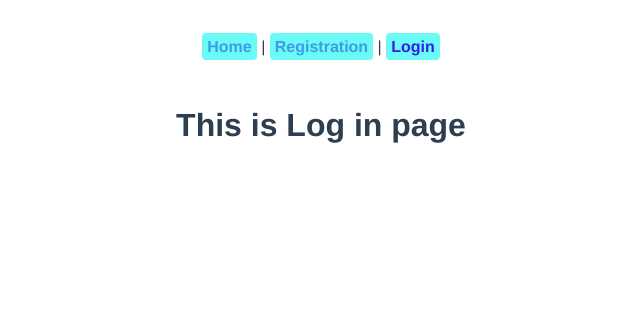
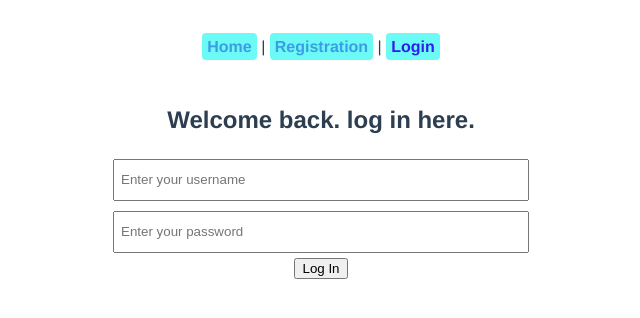
Before and after one commit to Demilicz/Email_Validator, a Vue app: page /Login in a window 1280 px wide. Shown: the top 318 px of the page, without its empty margins (319-959 px from the left). Built offline with nearby package versions, Linux system fonts and the light colour scheme.

Commit message:
add form and some styles

```diff
--- a/src/views/Login.vue
+++ b/src/views/Login.vue
@@ -1,5 +1,43 @@
 <template>
   <div class="login">
-    <h1>This is Log in page</h1>
+    <h2>Welcome back. log in here.</h2>
+    <form action="#">
+      <input type="username" placeholder="Enter your username" >
+      <p v-if="wronguser">Username must be alphanumeric and contains 5-12 characters</p>
+      <input type="password" placeholder="Enter your password" >
+      <p v-if="wrongpassword">Password must be alphanumeric (@ , _ and are also allowed) and be 8-20 characters</p>
+    </form>
+    <button>Log In</button>
   </div>
 </template>
+
+<script lang="ts">
+  export default {
+    data: () => ({
+      wronguser: false,
+      wrongpassword: false,
+    })
+  }
+</script>
+
+<style lang="scss" scoped>
+  .login {
+    form{
+      display: flex;
+      align-items: center;
+      justify-content: center;
+      flex-wrap: wrap;
+      flex-direction: column;
+    }
+    input {
+      padding: 4px 6px;
+      width: 400px;
+      height: 30px;
+      margin: 5px 0;
+    }
+    p {
+      font-size: 10px;
+      color: red;
+    }
+  }
+</style>
--- a/src/views/Registration.vue
+++ b/src/views/Registration.vue
@@ -1,5 +1,12 @@
 <template>
   <div class="registration">
-    <h1>This is Registration page</h1>
+    <h2>New User Signup</h2>
+    <form action="#">
+      <input type="username" placeholder="Enter your username" >
+      <p v-if="wronguser">Username must be alphanumeric and contains 5-12 characters</p>
+      <input type="password" placeholder="Enter your password" >
+      <p v-if="wrongpassword">Password must be alphanumeric (@ , _ and are also allowed) and be 8-20 characters</p>
+    </form>
+    <button>Log In</button>
   </div>
 </template>
```
